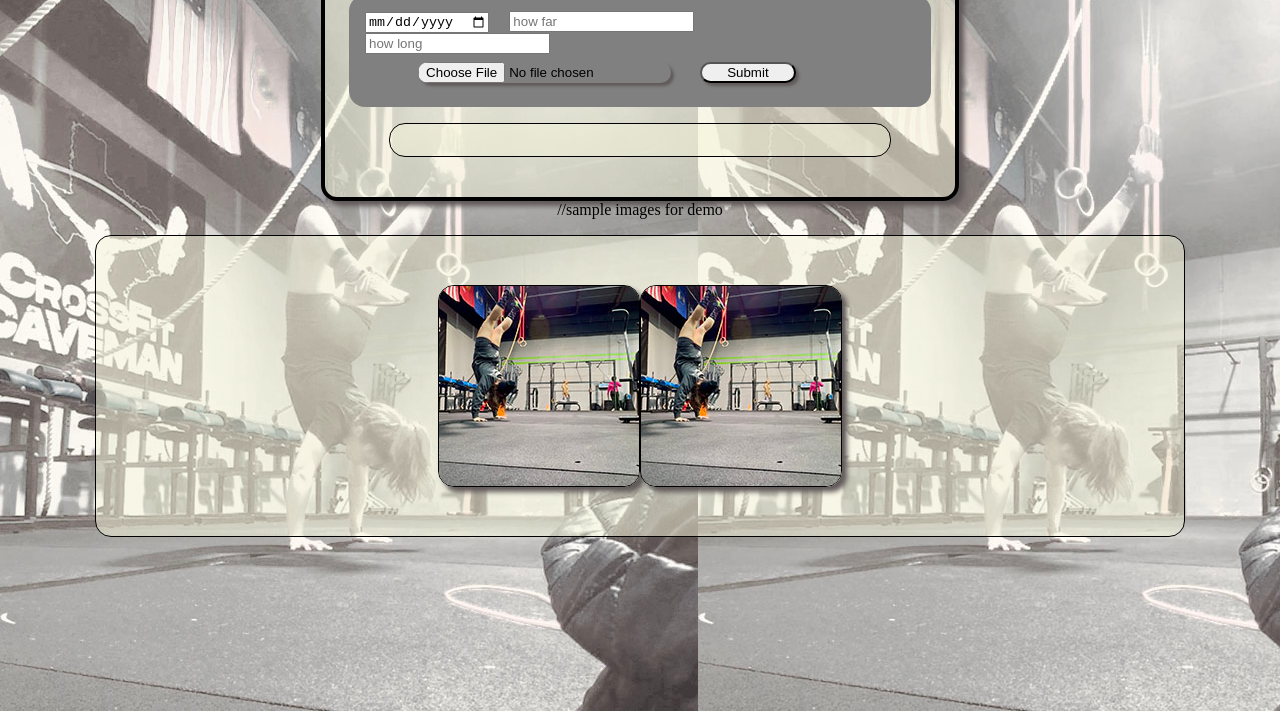
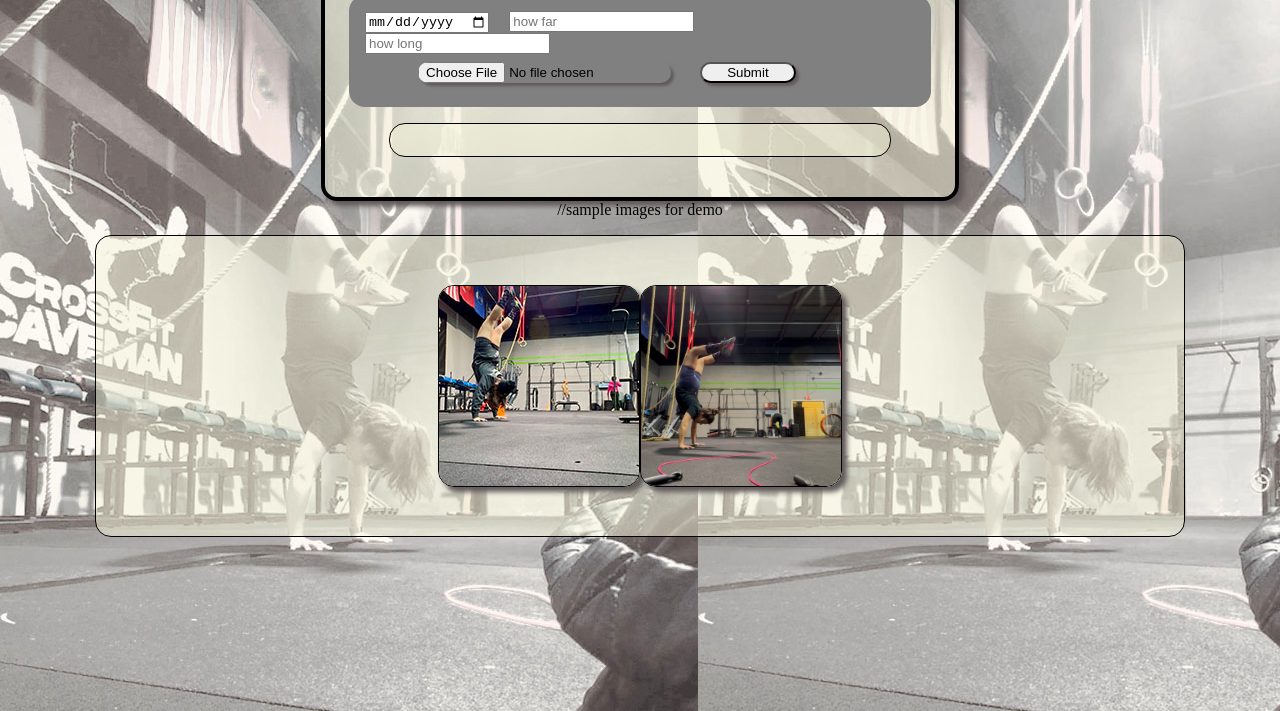
Before and after one commit to roxyrodbeck/100devshackathon, a website built with Vite: page index.html in a window 1280 px wide. Shown: the part 137-848 px from the top of the page. Built offline with nearby package versions, Linux system fonts and the light colour scheme; no server answers.

Commit message:
Update index.html

```diff
--- a/index.html
+++ b/index.html
@@ -2,7 +2,6 @@
 <html lang="en">
   <head>
     <meta charset="UTF-8" />
-    <link rel="icon" type="image/svg+xml" href="/vite.svg" />
     <meta name="viewport" content="width=device-width, initial-scale=1.0" />
     <title>Vite App</title>
   </head>
@@ -27,7 +26,7 @@
   </div>
 //sample images for demo
   <div class="gallery">
-    <img src="src/handstand_mini.jpg" /><img src="src/handstand_mini.jpg" />
+    <img src="src/handstand_mini.jpg" /><img src="src/handstand_purple.jpg" />
   </div>
 
 
```
